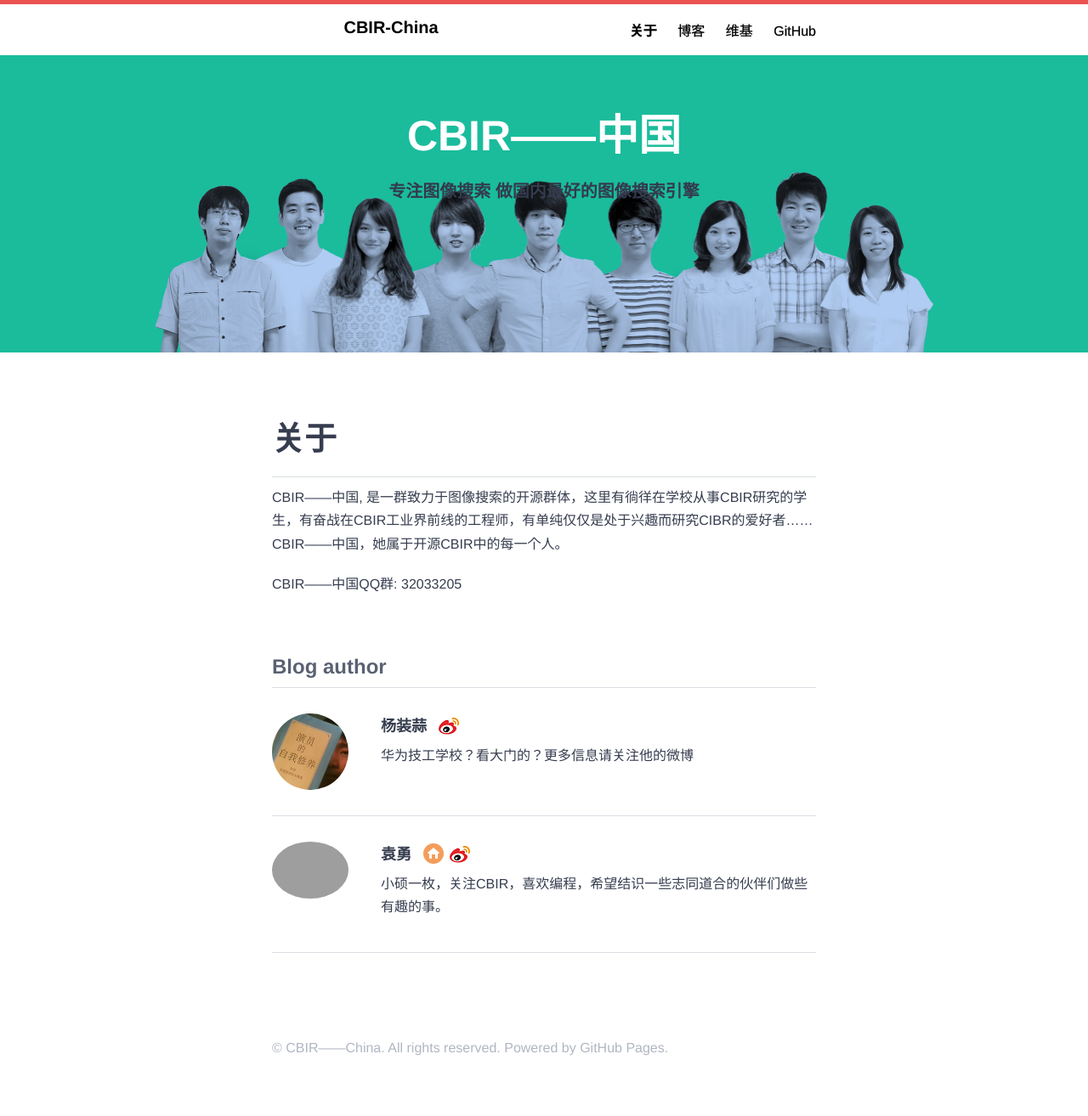
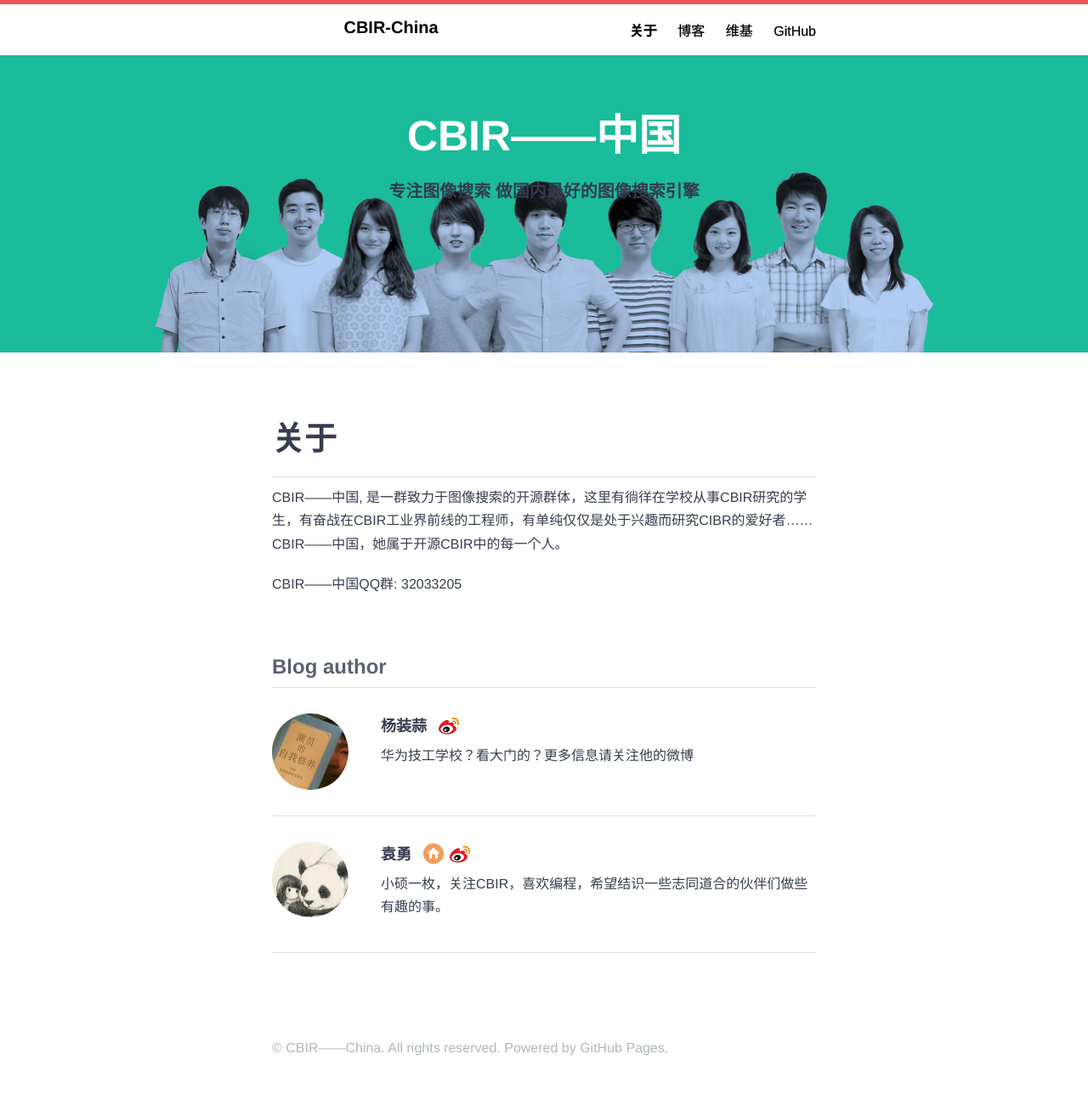
Before and after one commit to goodvision/goodvision.github.com, a Jekyll site: the page built from about.html, in a window 1280 px wide. Shown: the whole page at 85% size. Built offline with Jekyll 4.4.1, drawn with Linux system fonts in a browser that asks for light colours; nearby versions of some CDN libraries; Markdown is read by kramdown in place of the engine named in the settings.

Commit message:
update about

```diff
--- a/about.html
+++ b/about.html
@@ -26,7 +26,7 @@
       </div>
 
       <div class="author">
-        <img class="author-picture" src="/images/profileyongyuanstu@gmail.png" />
+        <img class="author-picture" src="/images/profile/yongyuanstu@gmail.com.png" />
         <div class="author-info">
           <span class="nick-name">
             <a href="mailto:yongyuanstu@gmail.com">袁勇</a></span>
```
